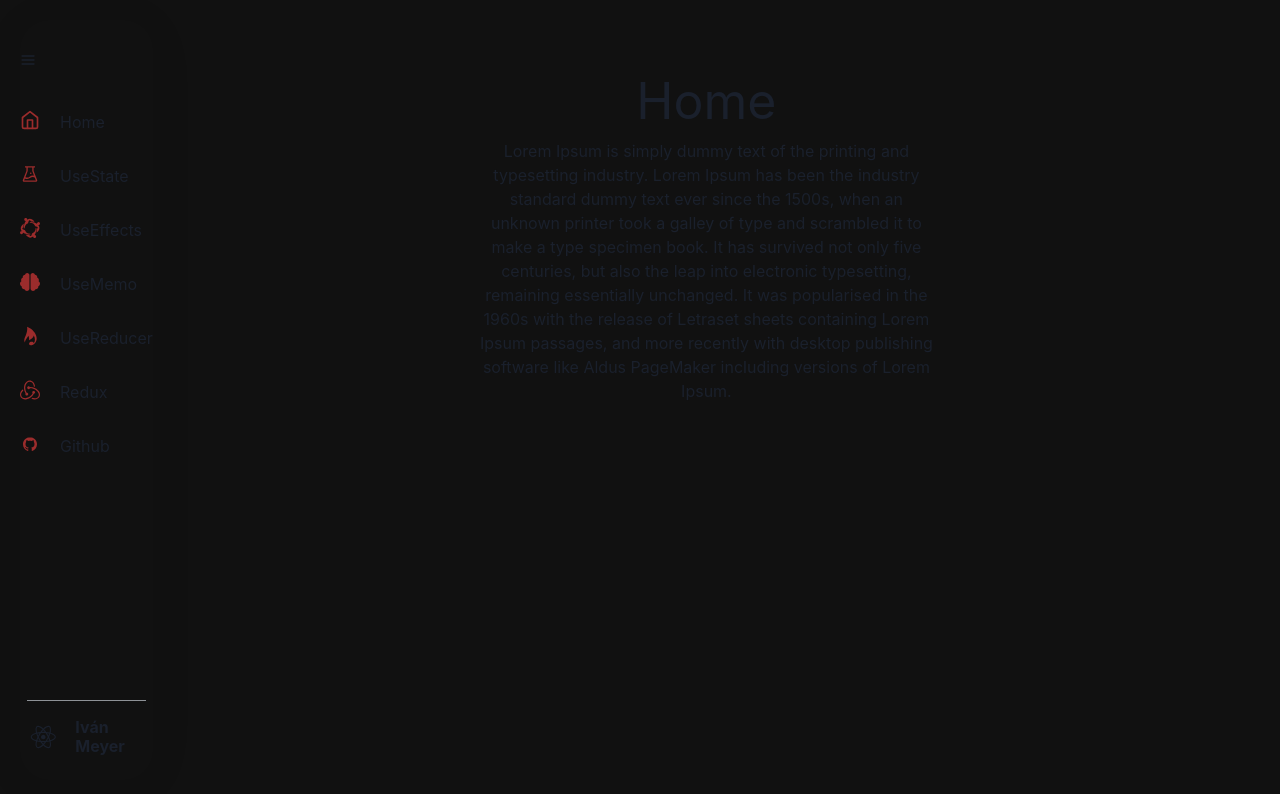
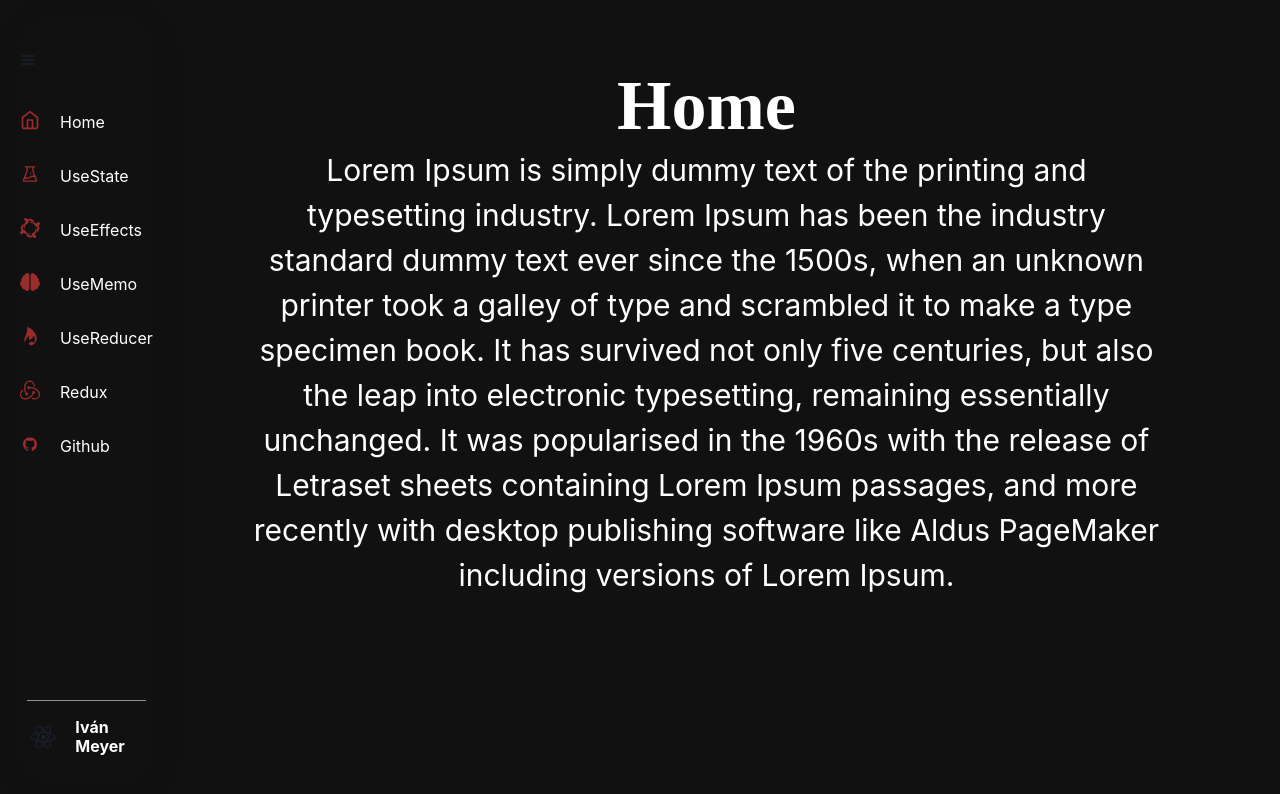
Before and after one commit to IvanMJs/react-hooks-page, a Next.js app: page /Home/home in a window 1280 px wide. Shown: the top 794 px of the page. Built offline with nearby package versions, Linux system fonts and the light colour scheme.

Commit message:
Styles Changes

```diff
--- a/src/components/Sidebar/NavItem.js
+++ b/src/components/Sidebar/NavItem.js
@@ -42,7 +42,7 @@ export default function NavItem({
                 fontSize="xl"
                 color={active ? "blue.700" : "red.700"}
               />
-              <Text ml={5} display={navSize == "small" ? "none" : "flex"}>
+              <Text color="#FFFFFF" ml={5} display={navSize == "small" ? "none" : "flex"}>
                 {title}
               </Text>
             </Flex>
--- a/src/components/Sidebar/Sidebar.js
+++ b/src/components/Sidebar/Sidebar.js
@@ -104,6 +104,7 @@ export default function Sidebar() {
         <Flex mt={4} align="center">
           <DiReact size={40} />
           <Flex
+            color="#FFFFFF"
             flexDir="column"
             ml={4}
             display={navSize == "small" ? "none" : "flex"}
--- a/src/pages/Home/home.js
+++ b/src/pages/Home/home.js
@@ -1,13 +1,15 @@
 import React from "react";
 import Sidebar from "../../components/Sidebar/Sidebar";
-import { Flex, Text } from "@chakra-ui/react";
+import { Flex, Text, Heading } from "@chakra-ui/react";
 export default function Example({}) {
   return (
     <Flex>
       <Sidebar />
       <Flex display="-ms-grid" textAlign="center" mt="5%">
-        <Text fontSize="50px">Home</Text>
-        <Text margin="auto" width="40%">
+        <Heading fontSize="70px" fontFamily="Ink Free" color="#FFFFFF">
+          Home
+        </Heading>
+        <Text fontSize="3xl" margin="auto" width="80%" color="#FFFFFF">
           Lorem Ipsum is simply dummy text of the printing and typesetting
           industry. Lorem Ipsum has been the industry standard dummy text ever
           since the 1500s, when an unknown printer took a galley of type and
--- a/src/pages/UseEffects/UseEffects.js
+++ b/src/pages/UseEffects/UseEffects.js
@@ -26,7 +26,7 @@ const UseEffects = () => {
           UseEffect
         </Heading>
         <Flex display="grid" mt="10%">
-          <Text fontSize="3xl" margin="auto" width="80%">
+          <Text fontSize="3xl" margin="auto" width="80%" color="#FFFFFF">
             {" "}
             Dentro de nuestro useEffect haremos fetch de la API de Rick y Morty,
             para sacar los personajes. Esto en las clases se podría hacer en el
--- a/src/pages/UseMemo/UseMemo.js
+++ b/src/pages/UseMemo/UseMemo.js
@@ -48,7 +48,7 @@ const UseMemoHook = () => {
           UseMemo
         </Heading>
         <Flex display="grid" mt="10%">
-          <Text fontSize="3xl" margin="auto" width="80%">
+          <Text fontSize="3xl" margin="auto" width="80%" color="#FFFFFF">
             Este hook nos permitirá usar la **memoización** de forma simple, nos
             permite almacenar los resultados de una función. En caso de enviar
             argumentos que hayamos usado con anterioridad, no se harán los
@@ -63,6 +63,7 @@ const UseMemoHook = () => {
         <Flex mt="10%" display="grid">
           <Text>Buscador</Text>
           <Input
+            color="#FFFFFF"
             margin="auto"
             maxWidth="80"
             textAlign="center"
@@ -85,6 +86,7 @@ const UseMemoHook = () => {
           marginBottom="10%"
         >
           <Table
+            color="#FFFFFF"
             overflow="scroll"
             type="whiteAlpha"
             colorScheme="whiteAlpha"
--- a/src/pages/UseReducer/UseReducer.js
+++ b/src/pages/UseReducer/UseReducer.js
@@ -51,7 +51,7 @@ const UseReducers = () => {
           UseReducer
         </Heading>
         <Flex display="grid" mt="10%">
-          <Text fontSize="3xl" margin="auto" width="80%">
+          <Text fontSize="3xl" margin="auto" width="80%" color="#FFFFFF">
             Es similar a `useState` pero más escalable, además trabaja de manera
             muy similar a como lo hace **Redux**. Al igual que en **Redux**
             necesitamos crear un **initialState**, un **reducer** y un
--- a/src/pages/UseState/UseState.js
+++ b/src/pages/UseState/UseState.js
@@ -27,7 +27,7 @@ const UseStateHook = () => {
           UseState
         </Heading>
         <Flex mt="10%">
-          <Text fontSize="3xl" margin="auto" width="80%">
+          <Text fontSize="3xl" margin="auto" width="80%" color="#FFFFFF">
             Estr hook nos permite manejar estado dentro de un Componente
             Funcional, es quizás uno de los hooks más usados. Además es fácil de
             usar, desectructuramos 2 elementos de useState, el nombre-del-estado
```
